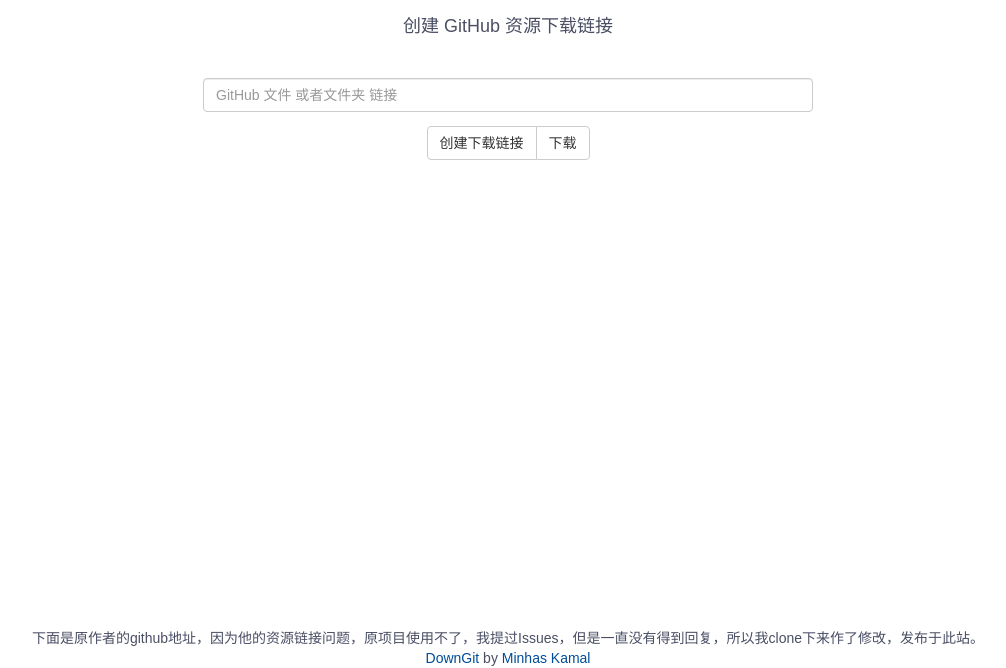
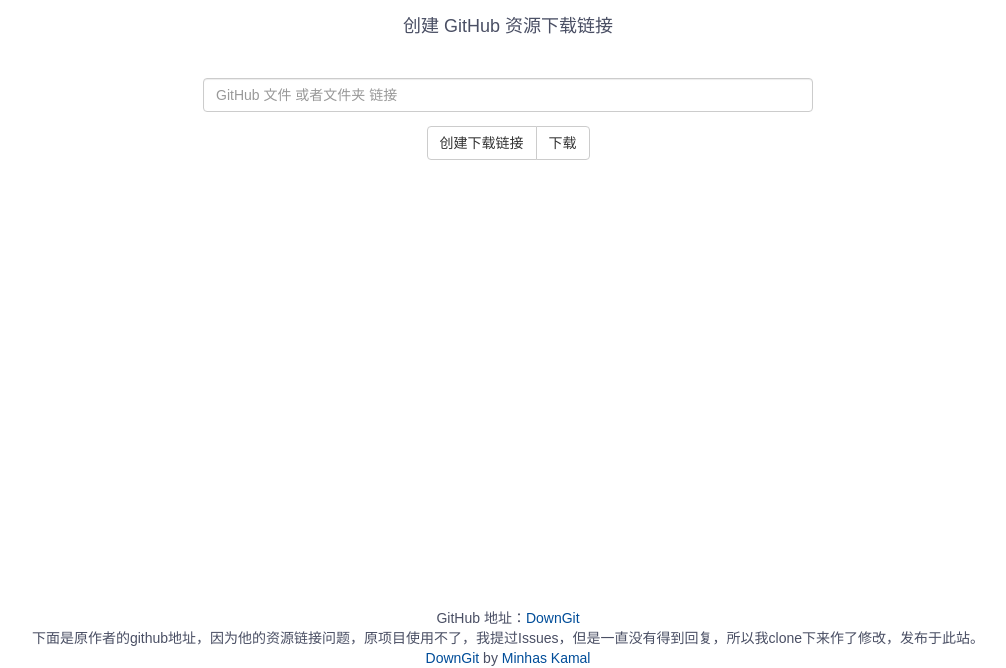
Before and after one commit to zhoudaxiaa/DownGit, a plain HTML site: page index.html at #/home in a window 1280 px wide. Shown: the part 132-800 px from the top of the page, without its empty margins (132-1138 px from the left). Drawn offline with nearby package versions, Linux system fonts and the light colour scheme; some packages are replaced by stand-ins of ours.

Commit message:
加了个github地址

```diff
--- a/app/home/home.html
+++ b/app/home/home.html
@@ -32,6 +32,7 @@
 
     <div class="vertical-space"></div>
     <div class="footer">
+        <p>GitHub 地址：<a target="_blank" href="https://github.com/zhoudaxiaa/DownGit">DownGit</a></p>
         <p>下面是原作者的github地址，因为他的资源链接问题，原项目使用不了，我提过Issues，但是一直没有得到回复，所以我clone下来作了修改，发布于此站。</p>
         <a target="_blank" href="https://github.com/MinhasKamal/DownGit">DownGit</a> by <a target="_blank" href="https://github.com/MinhasKamal">Minhas Kamal</a>
     </div>
```
